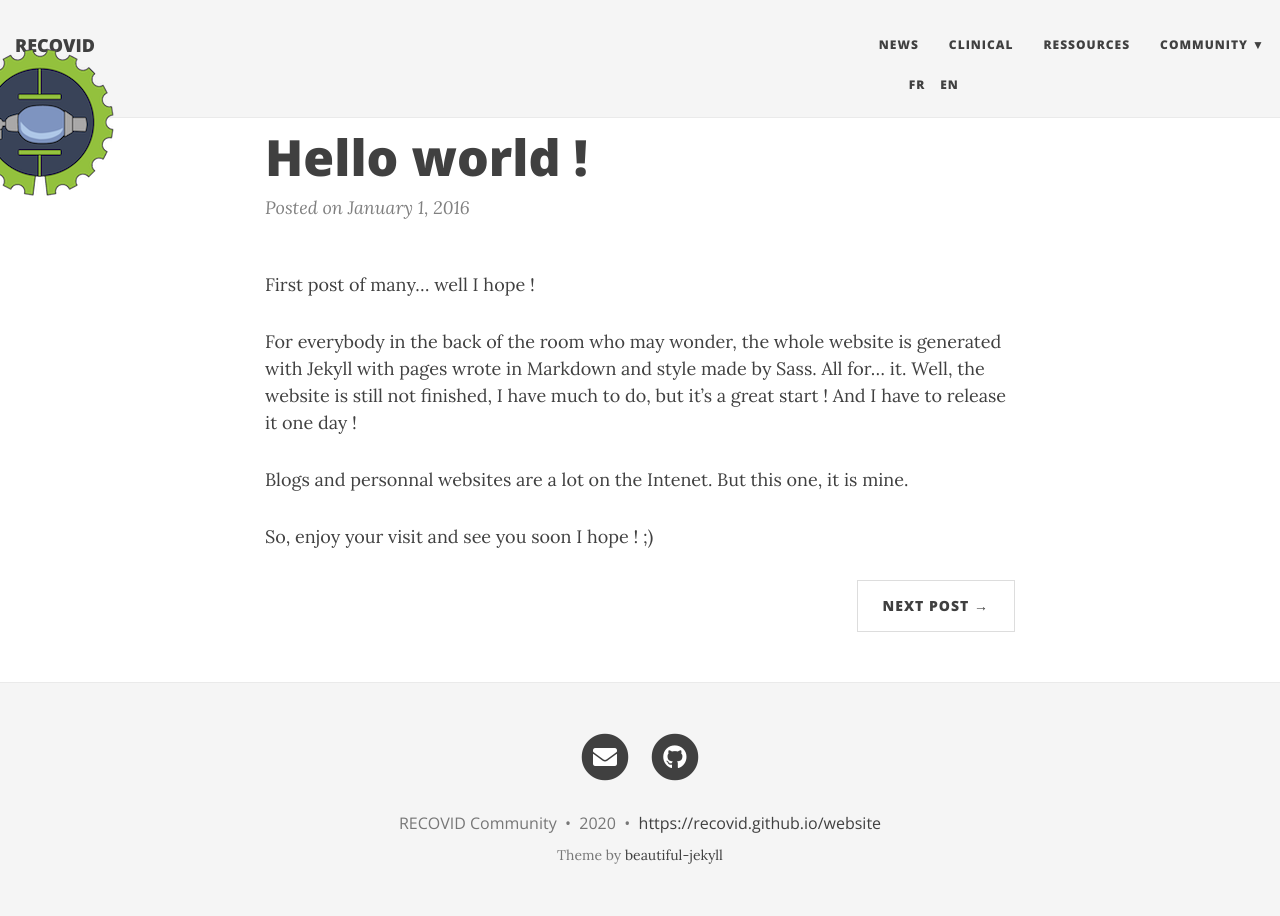
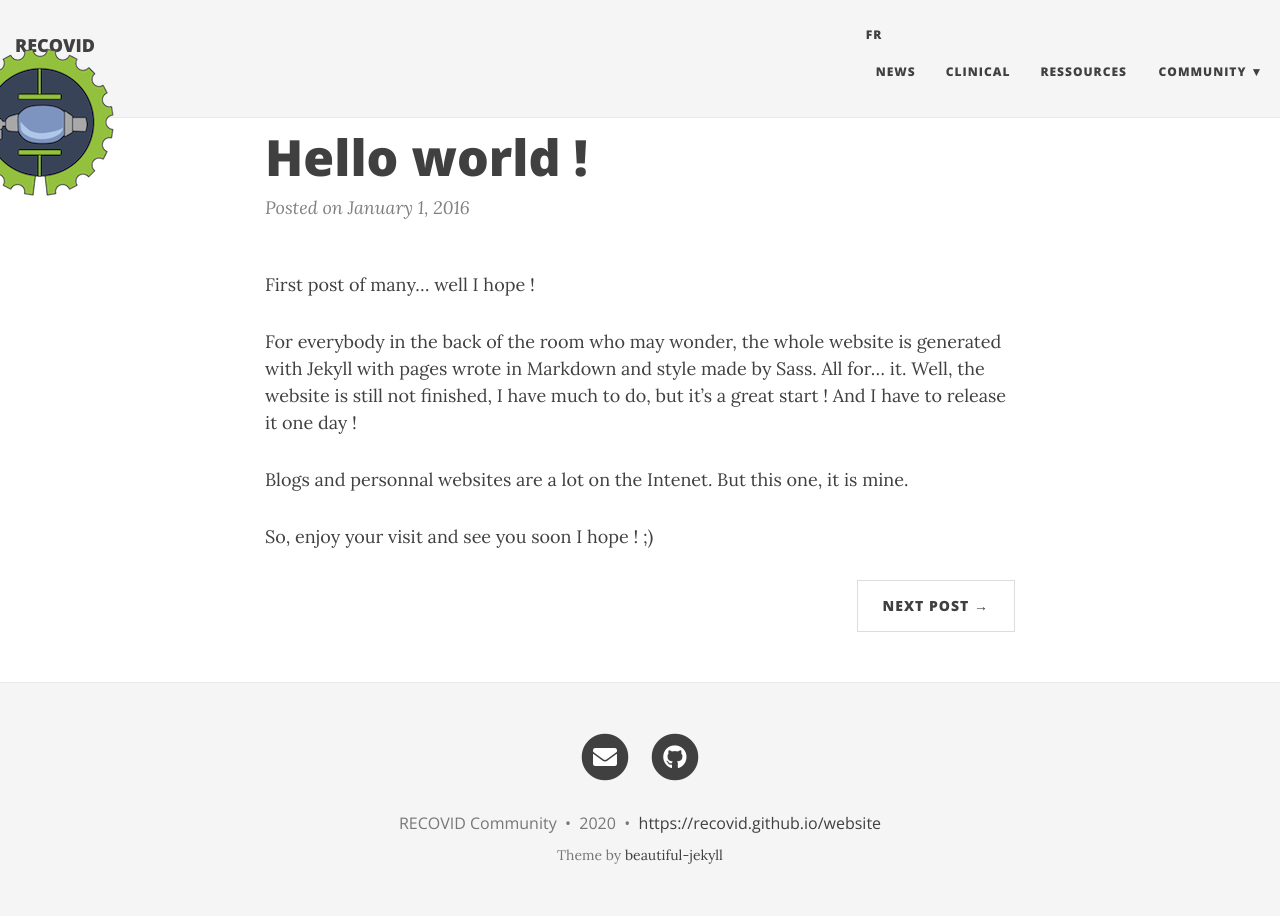
Before and after one commit to rstephane/multilingual, a Jekyll site: the page built from en/_posts/2016-01-01-hello-world.md, in a window 1280 px wide. Built offline with Jekyll 4.4.1, drawn with Linux system fonts in a browser that asks for light colours; nearby versions of some CDN libraries.

Commit message:
menu updated

```diff
--- a/_includes/nav.html
+++ b/_includes/nav.html
@@ -16,6 +16,11 @@
 
     <div class="collapse navbar-collapse" id="main-navbar">
       <ul class="nav navbar-nav navbar-right">
+
+        <div class="lang">
+          <li><a class="FR" href="{{ site.baseurl }}">FR</a></li>
+        </div>
+
       {%- for link in site.navbar-links -%}
         {%- if link[1].first %}
           <li class="navlinks-container">
@@ -32,9 +37,6 @@
           <li><a href="{{ site.baseurl }}/{{ page.lang }}/{{ link[1] }}">{{ link[0] }}</a></li>
         {%- endif -%}
       {%- endfor -%}
-
-      {% include nav-ul.html %}
-      {% include select-lang.html %}
 
       </ul>
     </div>
```
